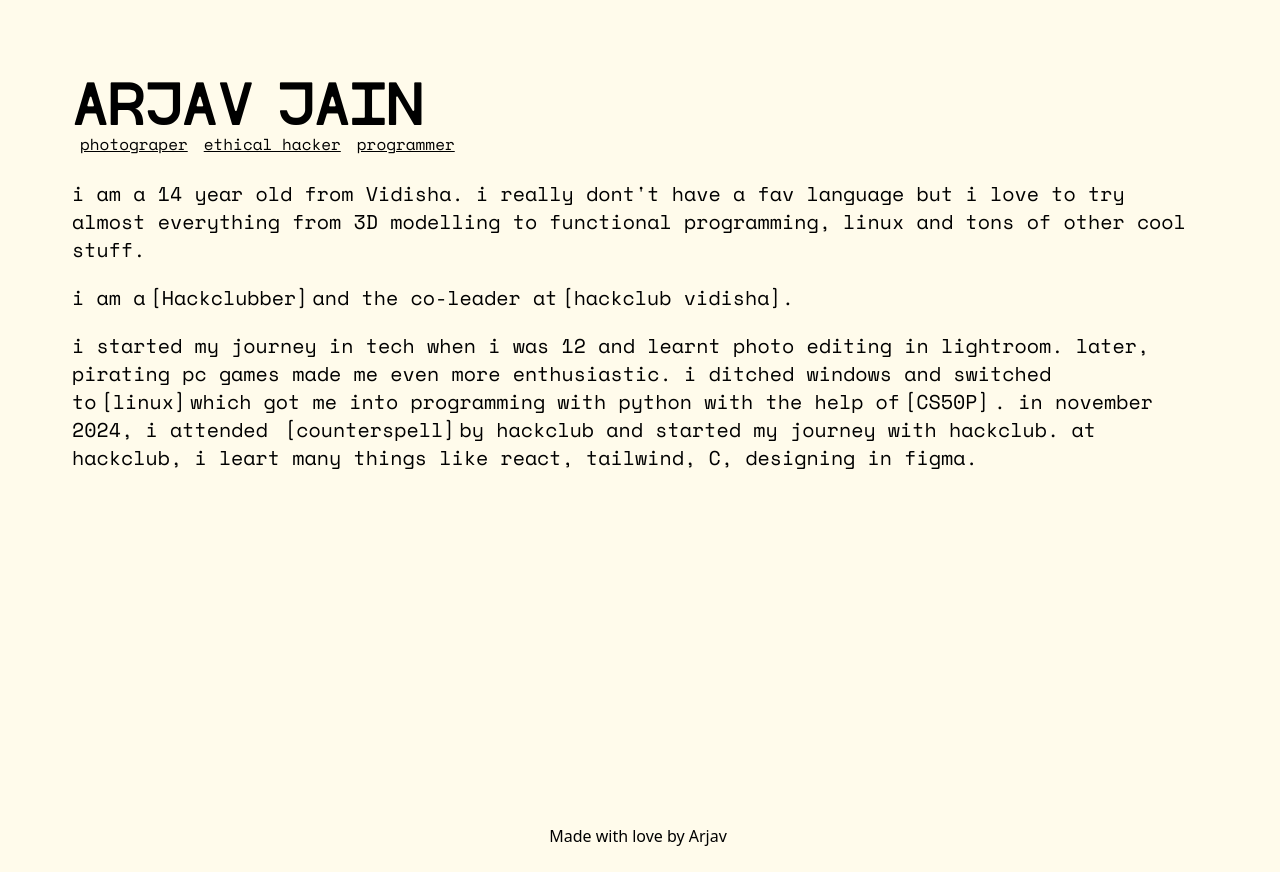
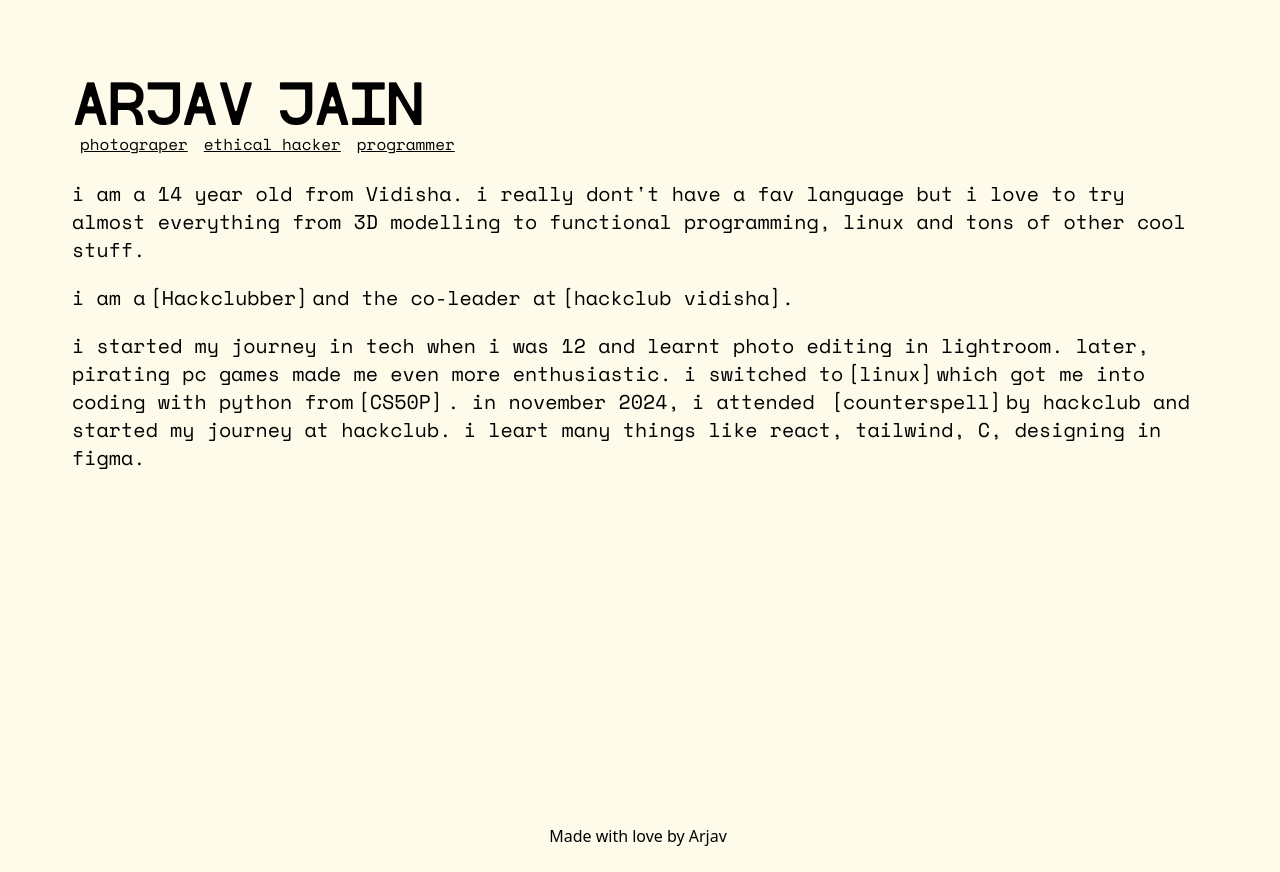
Before and after one commit to arjav0703/my-website, a Next.js app: page / in a window 1280 px wide. Built offline with nearby package versions, Linux system fonts and the light colour scheme.

Commit message:
shorten the text

```diff
--- a/src/app/page.tsx
+++ b/src/app/page.tsx
@@ -18,7 +18,7 @@ export default function Home() {
 
         <p className="text-xl">i am a<a href='https://hackclub.com' className=" mx-1 hover:bg-amber-500 hover:underline">[Hackclubber]</a>and the co-leader at<a href="https://vidisha.hackclub.com" className=" ml-1 hover:bg-amber-500 hover:underline">[hackclub vidisha]</a>.</p>
 
-        <p className="text-xl py-5">i started my journey in tech when i was 12 and learnt photo editing in lightroom. later, pirating pc games made me even more enthusiastic. i ditched windows and switched to<a className='mx-1 hover:bg-amber-500 hover:underline'href="https://itsfoss.com/linux-better-than-windows/">[linux]</a>which got me into programming with python with the help of<a className="mx-1 hover:bg-amber-500 hover:underline" href='https://www.harvardonline.harvard.edu/course/cs50s-introduction-programming-python'>[CS50P]</a>. in november 2024, i attended <a className='mx-1 hover:bg-amber-500 hover:underline'href='https://counterspell.hackclub.com'>[counterspell]</a>by hackclub and started my journey with hackclub. at hackclub, i leart many things like react, tailwind, C, designing in figma.</p>
+        <p className="text-xl py-5">i started my journey in tech when i was 12 and learnt photo editing in lightroom. later, pirating pc games made me even more enthusiastic. i switched to<a className='mx-1 hover:bg-amber-500 hover:underline'href="https://itsfoss.com/linux-better-than-windows/">[linux]</a>which got me into coding with python from<a className="mx-1 hover:bg-amber-500 hover:underline" href='https://www.harvardonline.harvard.edu/course/cs50s-introduction-programming-python'>[CS50P]</a>. in november 2024, i attended <a className='mx-1 hover:bg-amber-500 hover:underline'href='https://counterspell.hackclub.com'>[counterspell]</a>by hackclub and started my journey at hackclub. i leart many things like react, tailwind, C, designing in figma.</p>
       </div>
 
     </div>
```
